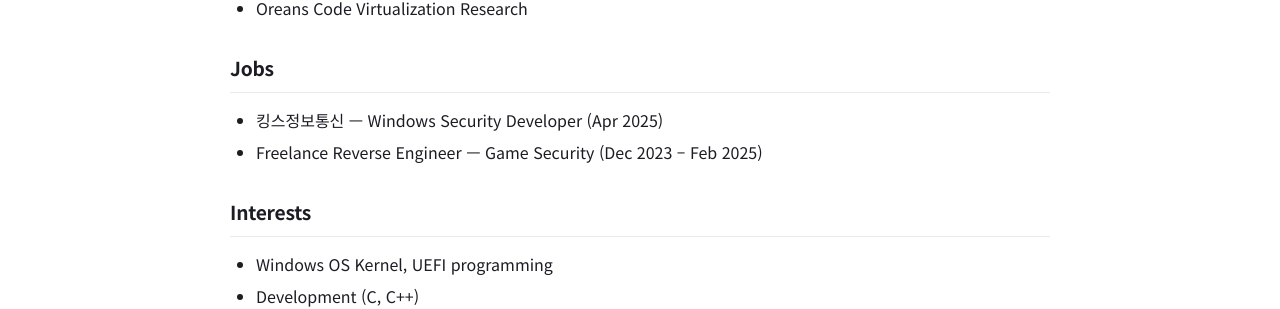
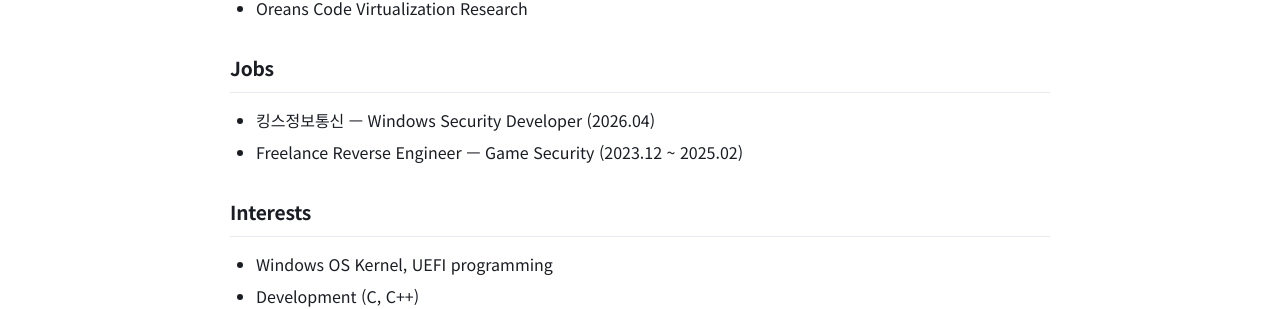
Before and after one commit to LeeGwan/LeeGwan.github.io, a Jekyll site: the page built from ko/about.md, in a window 1280 px wide and 1199 px high. Shown: the part 604-913 px from the top of the window. Built offline with Jekyll 4.4.1, drawn with Linux system fonts in a browser that asks for light colours.

Commit message:
Update job dates in about.md

```diff
--- a/ko/about.md
+++ b/ko/about.md
@@ -36,8 +36,8 @@ no_sidebar: true
 
     <h2>Jobs</h2>
     <ul>
-      <li>킹스정보통신 — Windows Security Developer (Apr 2025)</li>
-      <li>Freelance Reverse Engineer — Game Security (Dec 2023 – Feb 2025)</li>
+      <li>킹스정보통신 — Windows Security Developer (2026.04)</li>
+      <li>Freelance Reverse Engineer — Game Security (2023.12 ~ 2025.02)</li>
     </ul>
 
     <h2>Interests</h2>
```
